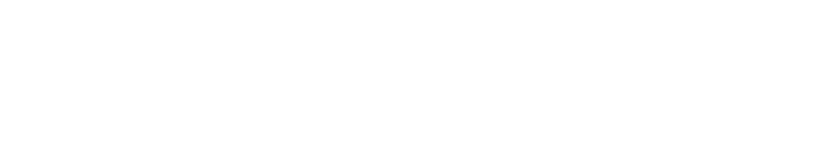
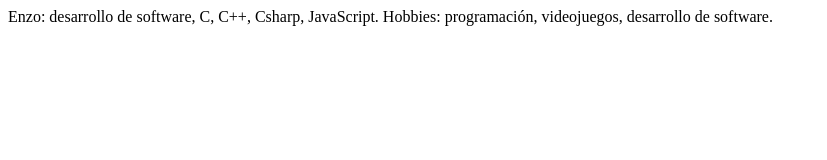
Before and after one commit to Lesen7/pruebafullstack, a plain HTML site: page index.html in a window 1280 px wide. Shown: the whole page, without its empty margins (0-827 px from the left). Drawn offline with Linux system fonts and the light colour scheme.

Commit message:
información enzo

```diff
--- a/index.html
+++ b/index.html
@@ -5,7 +5,7 @@
 </head>
 
 <body>
-
+	<p>Enzo: desarrollo de software, C, C++, Csharp, JavaScript. Hobbies: programación, videojuegos, desarrollo de software.</p>
 </body>
 
 </html>
```
